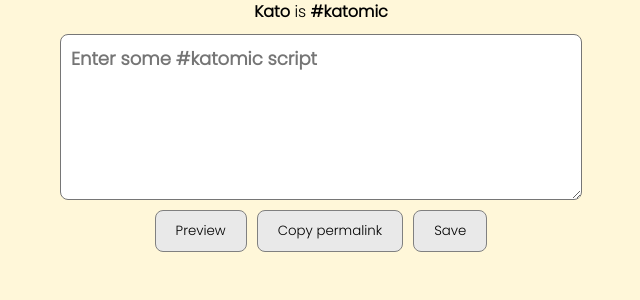
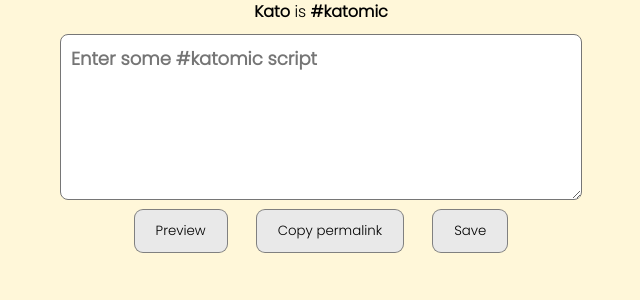
Before and after one commit to topshef/katomia, a PHP site: page / in a window 1280 px wide. Shown: the part 139-439 px from the top of the page, without its empty margins (319-959 px from the left). Run offline with PHP 8.4, Linux system fonts and the light colour scheme.

Commit message:
#5 #2 button movement fix

```diff
--- a/index.php
+++ b/index.php
@@ -8,9 +8,11 @@
 
 </head>
 <body>
-  <img src="logo.png" alt="Logo" class="logo">
-  <div class="logo-text"> <strong>Kato</strong> is <strong>#katomic</strong></div>
-  <textarea id="myInputKscript" placeholder="Enter some #katomic script"></textarea>
+  <!-- <header> -->
+	  <img src="logo.png" alt="Logo" class="logo">
+	  <div class="logo-text"> <strong>Kato</strong> is <strong>#katomic</strong></div>
+	  <textarea id="myInputKscript" placeholder="Enter some #katomic script"></textarea>
+  <!-- </header> -->
 
   <div id='buttonsContainer'>
 	  <button id='btnPreview'>Preview</button>
@@ -20,8 +22,7 @@
   <div id='bannerNotice'></div>
 
   <div id='preview'></div>
+
+  <script src="katomic.js"></script>
 </body>
 </html>
-
-
-<script src="katomic.js"></script>
--- a/katomic.css
+++ b/katomic.css
@@ -27,8 +27,9 @@
 
     button {
       padding: 10px 20px;
-      margin-top: 10px;
-      border: 1px solid grey;
+      margin: 10px;
+      border: 1.5px solid transparent; /* prevent buttons pushing each other */
+	  box-shadow: 0 0 0 1px grey;  /* to add a border */
       background-color: #e9e9e9;
       cursor: pointer;
 	  font-family: 'Poppins', sans-serif; /* Switch the font to Poppins */
@@ -39,8 +40,8 @@
 
     button:hover {
       background-color: #f5f5f5; /* Lighten the background color when hovering */
-      transform: scale(1.05); /* Add a slight scaling effect when hovering */
-	  border: 2px solid grey;
+      transform: scale(1.05);
+	  border: 1.5px solid grey;
     }
 
     img.logo {
```
